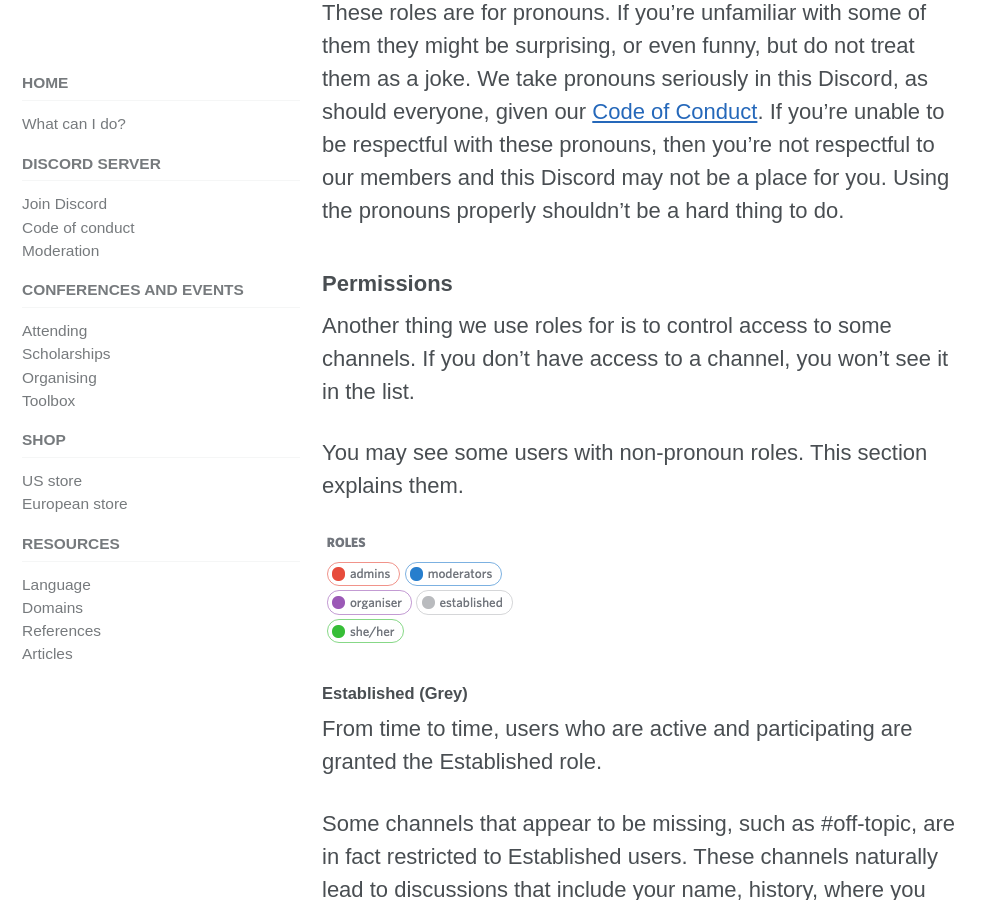
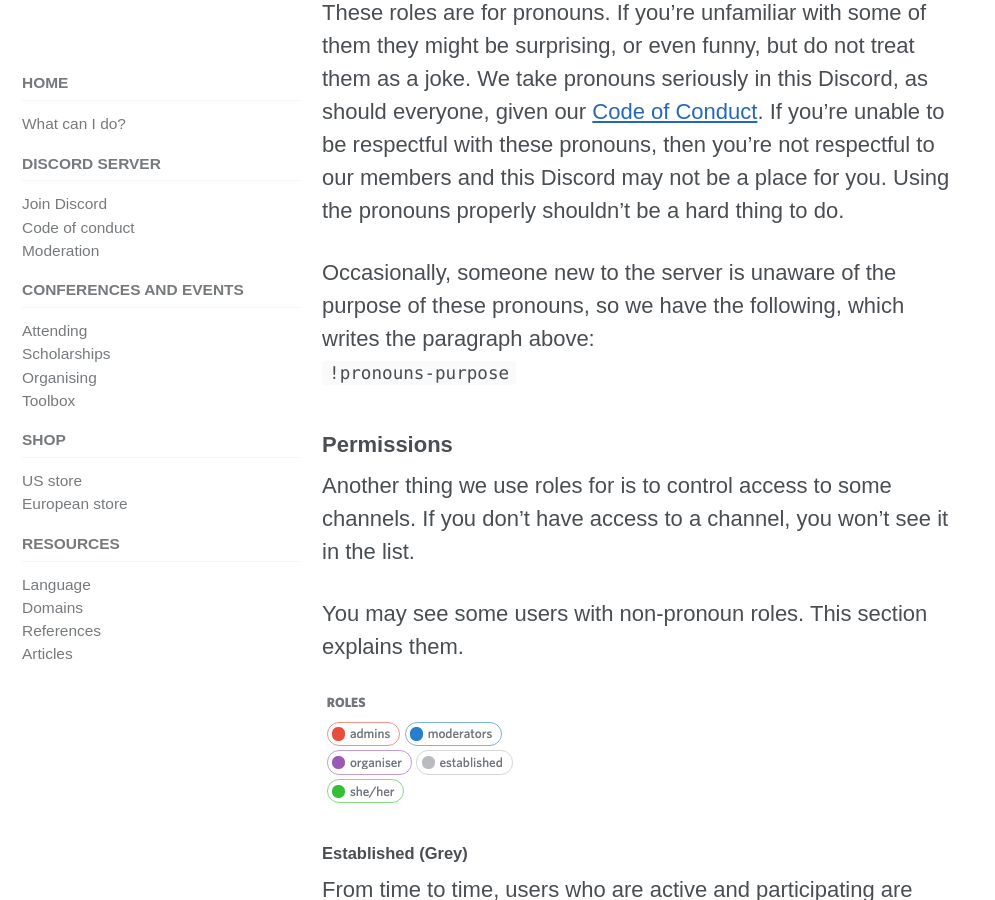
Before and after one commit to include-cpp/include-cpp.github.io, a Jekyll site: the page built from discord/index.md, in a window 1280 px wide and 900 px high, scrolled down 5484 px. Shown: the whole window, without its empty margins (0-995 px from the left). Built offline with Jekyll 4.4.1, drawn with Linux system fonts in a browser that asks for light colours; cached includes are drawn as plain includes; nearby versions of some CDN libraries.

Commit message:
Document !pronouns-purpose
Co-Authored-By: Victor Moreno <37329083+penguinlemma@users.noreply.github.com>

```diff
--- a/discord/index.md
+++ b/discord/index.md
@@ -82,6 +82,9 @@ To see all the pronouns use:
 
 These roles are for pronouns. If you’re unfamiliar with some of them they might be surprising, or even funny, but do not treat them as a joke. We take pronouns seriously in this Discord, as should everyone, given our [Code of Conduct](/code-of-conduct/). If you’re unable to be respectful with these pronouns, then you’re not respectful to our members and this Discord may not be a place for you. Using the pronouns properly shouldn’t be a hard thing to do.
 
+Occasionally, someone new to the server is unaware of the purpose of these pronouns, so we have the following, which writes the paragraph above:
+`!pronouns-purpose`
+
 ### Permissions
 
 Another thing we use roles for is to control access to some channels. If you don't have access to a channel, you won't see it in the list.
```
